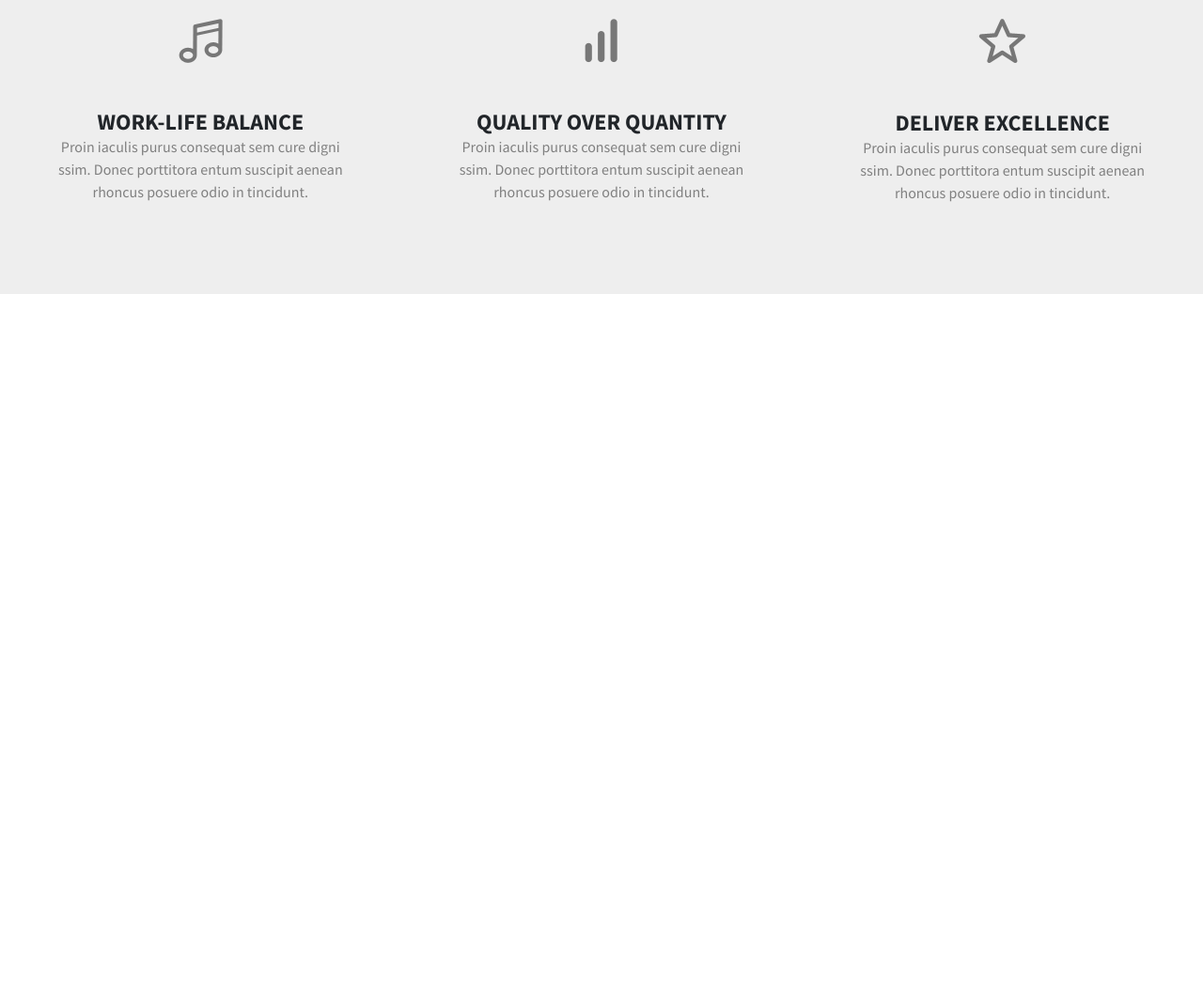
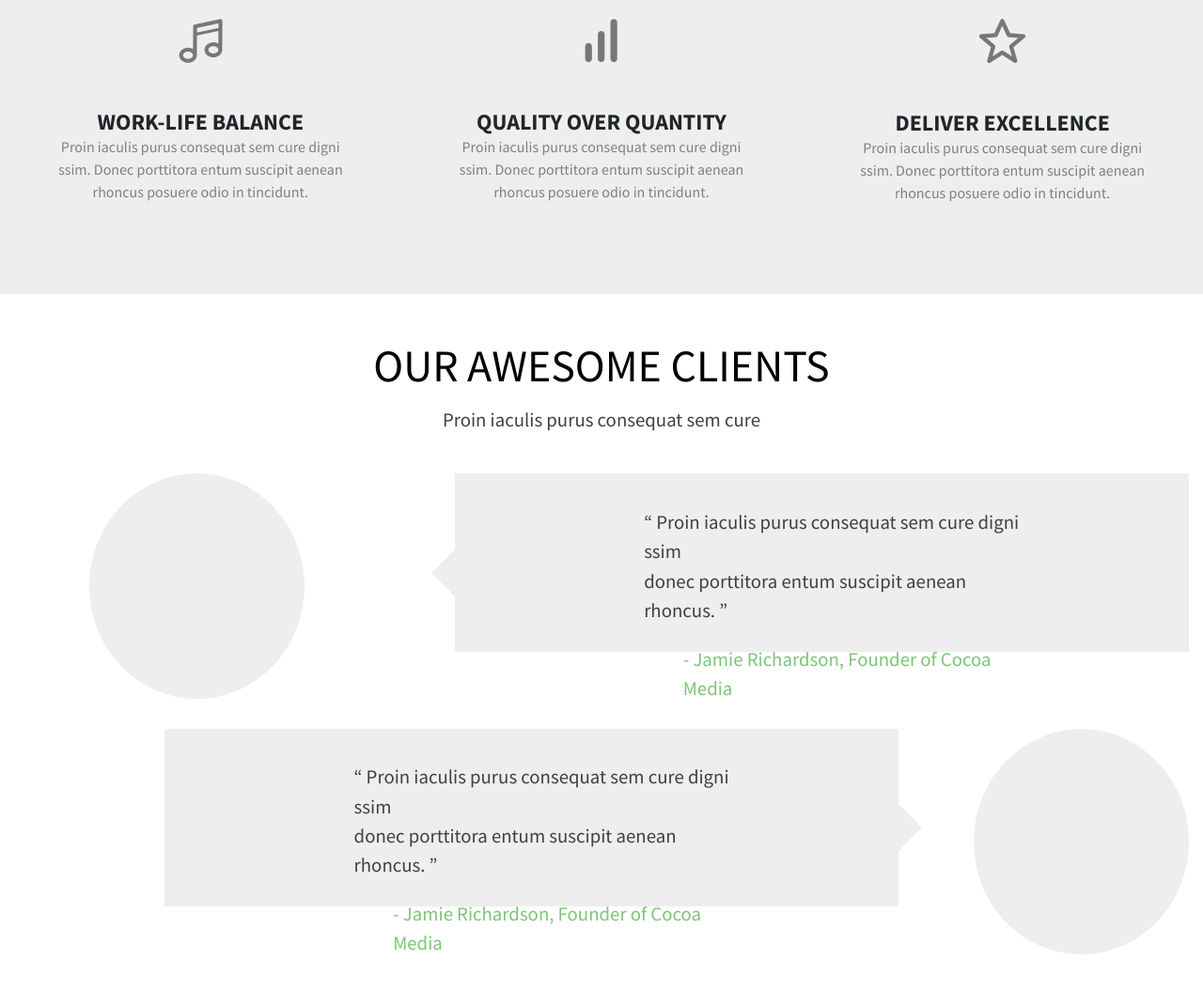
Before and after one commit to KarolKlimaszewski/treehouse, a website built with webpack: page dist/index.html in a window 1280 px wide. Shown: the part 2561-3616 px from the top of the page at 94% size. Before the commit the page ends 2874 px from the top, so only its background shows below. Built offline with nearby package versions, Linux system fonts and the light colour scheme.

Commit message:
added clients section

```diff
--- /dev/null
+++ b/src/scss/partials/_clients.scss
@@ -0,0 +1,78 @@
+.clients {
+  background: white;
+}
+
+.clients__title {
+  font-size: 3em;
+  color: $font-hover;
+  text-transform: uppercase;
+  text-align: center;
+  padding: 1em 0 0.1em 0;
+}
+
+.clients__subtitle {
+  color: mix($font, $font-hover);
+  font-size: 1.3em;
+  font-weight: 400;
+  text-align: center;
+  margin-bottom: 2em;
+}
+
+.clients__container {
+  width: 15em;
+  height: 15em;
+  background: #eee;
+  border-radius: 50%;
+  margin-left: 5em;
+}
+
+.clients .row .col-sm-12 {
+  display: flex;
+}
+
+.clients__comment {
+  background: #eee;
+  margin-left: 10em;
+  padding: 1em 10em;
+  position: relative;
+  height: 70%;
+  &:nth-child(2n):before {
+    position: absolute;
+    left: -25px;
+    top: 40%;
+    content: "";
+    width: 0;
+    height: 0;
+    border-top: 30px solid transparent;
+    border-bottom: 30px solid transparent;
+    border-right: 30px solid #eee;
+  }
+  &:nth-child(2n+1):before {
+    position: absolute;
+    right: -25px;
+    top: 40%;
+    content: "";
+    width: 0;
+    height: 0;
+    border-top: 30px solid transparent;
+    border-bottom: 30px solid transparent;
+    border-left: 30px solid #eee;
+  }
+}
+
+.clients__comment--text {
+  color: mix($font, $font-hover);
+  font-size: 1.3em;
+  font-weight: 400;
+  margin: 1em 0 0.5em 2em;
+}
+
+.clients__comment--author {
+  color: $add-color;
+  font-size: 1.3em;
+  font-weight: 400;
+  margin: 1em 0 0.5em 4em;
+  &:before {
+    content: "- "
+  }
+}
--- a/src/scss/partials/_service.scss
+++ b/src/scss/partials/_service.scss
@@ -4,7 +4,6 @@
 }
 .service{
   background-image: url("../images/background.png");
-  height: 50vh;
   background-size: cover;
   background-repeat: no-repeat;
   background-attachment: fixed;
--- a/src/scss/style.scss
+++ b/src/scss/style.scss
@@ -23,3 +23,4 @@ body {
 @import "./partials/relax";
 @import "./partials/latest";
 @import "./partials/values";
+@import "./partials/clients";
```
Also changed, not shown: dist/css/style.min.css, dist/index.html, 1 other file.
